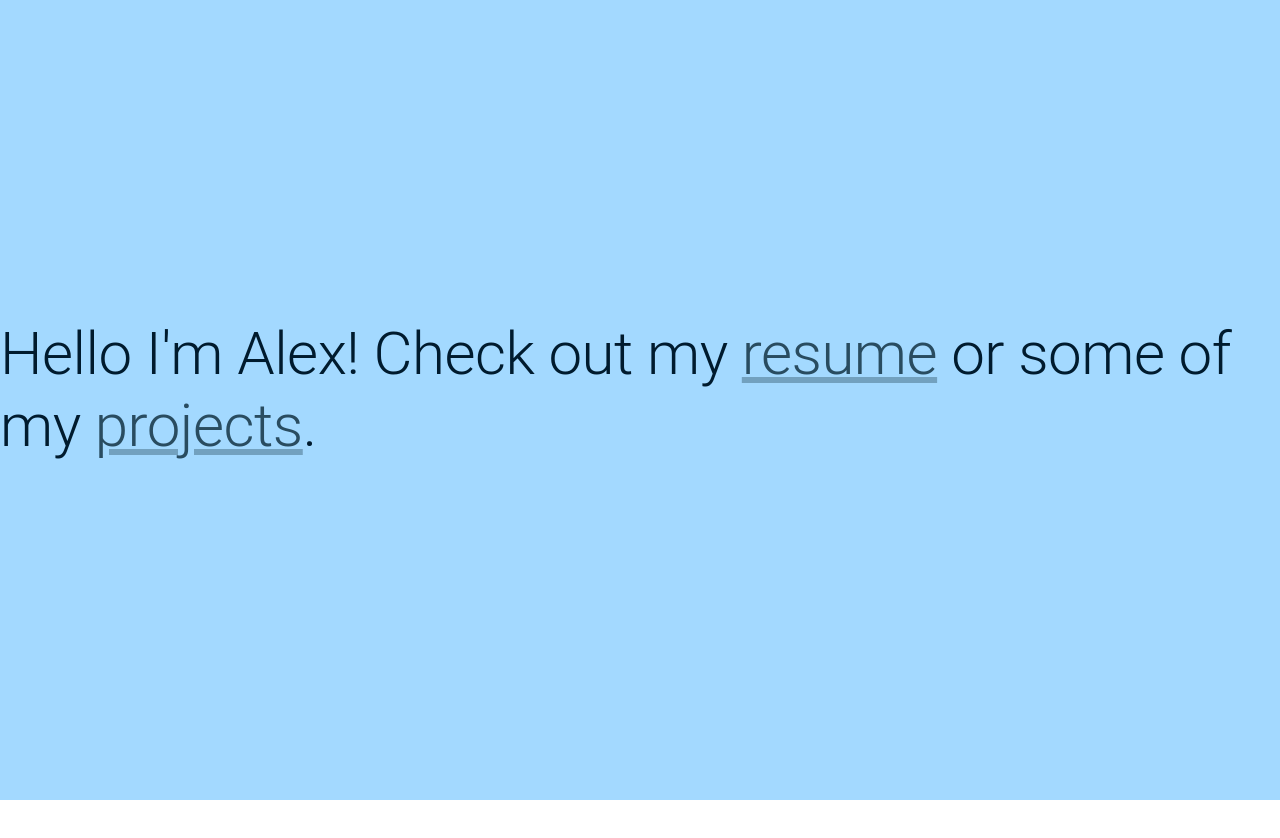
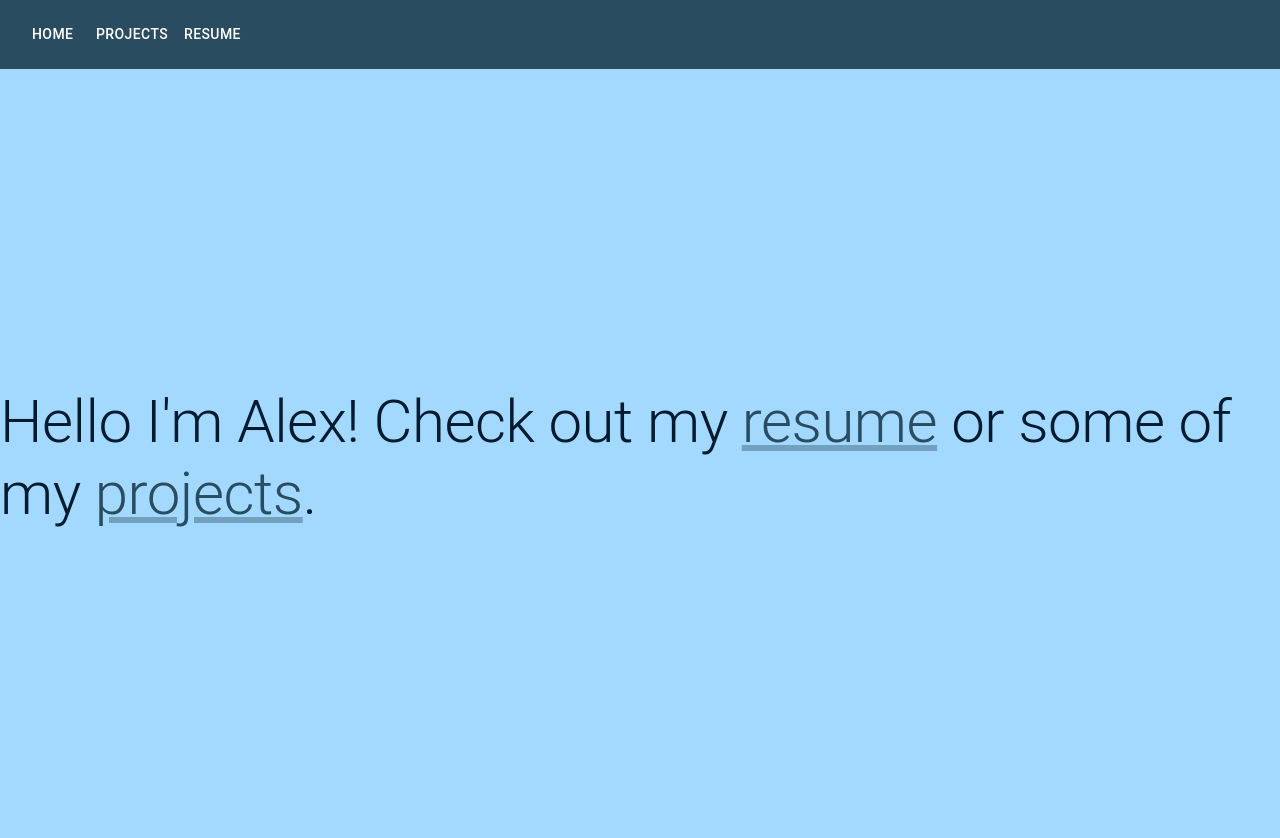
Before and after one commit to lalexgap/website, a React (Vite) app: page / in a window 1280 px wide. Shown: the top 838 px of the page. Before the commit the page ends 800 px from the top, so only its background shows below. Built offline with nearby package versions, Linux system fonts and the light colour scheme.

Commit message:
Add AppBar

```diff
--- a/src/main.tsx
+++ b/src/main.tsx
@@ -2,27 +2,53 @@ import React from "react";
 import ReactDOM from "react-dom/client";
 import Landing from "./routes/Landing.tsx";
 import { ThemeProvider } from "@mui/material/styles";
-import { RouterProvider, createBrowserRouter } from "react-router-dom";
+import { Routes, Route, BrowserRouter } from "react-router-dom";
 import Resume from "./routes/Resume.tsx";
 import Projects from "./routes/Projects.tsx";
 import "./index.css";
 import theme from "./theme";
+import AppBar from "@mui/material/AppBar";
+import { Link as RouterLink } from "react-router-dom";
+import { Button, Box, Toolbar } from "@mui/material";
 
-const router = createBrowserRouter([
-  {
-    path: "/",
-    element: <Landing />,
-  },
-  {
-    path: "/resume",
-    element: <Resume />,
-  },
-  { path: "/projects", element: <Projects /> },
-]);
 ReactDOM.createRoot(document.getElementById("root")!).render(
   <React.StrictMode>
     <ThemeProvider theme={theme}>
-      <RouterProvider router={router} />
+      <BrowserRouter>
+        <AppBar position="static">
+          <Toolbar>
+            <Box sx={{ flexGrow: 1, display: { xs: "none", md: "flex" } }}>
+              <Button
+                component={RouterLink}
+                sx={{ my: 2, color: "white", display: "block" }}
+                to="/"
+              >
+                Home
+              </Button>
+              <Button
+                component={RouterLink}
+                sx={{ my: 2, color: "white", display: "block" }}
+                to="/projects"
+              >
+                Projects
+              </Button>
+              <Button
+                component={RouterLink}
+                sx={{ my: 2, color: "white", display: "block" }}
+                to="/resume"
+              >
+                Resume
+              </Button>
+            </Box>
+          </Toolbar>
+        </AppBar>
+
+        <Routes>
+          <Route path="/" element={<Landing />} />
+          <Route path="/resume" element={<Resume />} />
+          <Route path="/projects" element={<Projects />} />
+        </Routes>
+      </BrowserRouter>
     </ThemeProvider>
   </React.StrictMode>
 );
```
